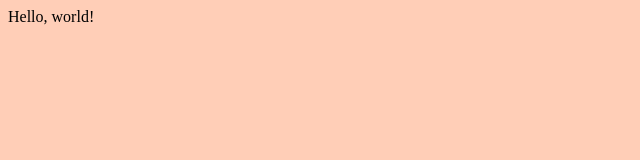
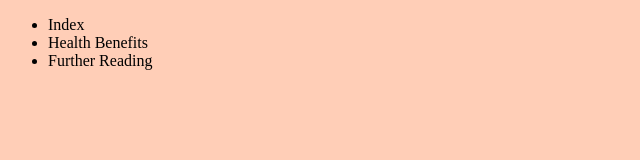
Before and after one commit to seancs100/lab0, a plain HTML site: page index.html in a window 1280 px wide. Shown: the whole page, without its empty margins (0-640 px from the left). Drawn offline with Linux system fonts and the light colour scheme.

Commit message:
Added a list

```diff
--- a/index.html
+++ b/index.html
@@ -14,7 +14,11 @@
         <title>Carrots</title>
     </head>
     <body>
-        Hello, world!
+        <ul>
+        	<li>Index</li>
+        	<li>Health Benefits</li>
+        	<li>Further Reading</li>
+        </ul>
     </body>
 </html>
 
```
